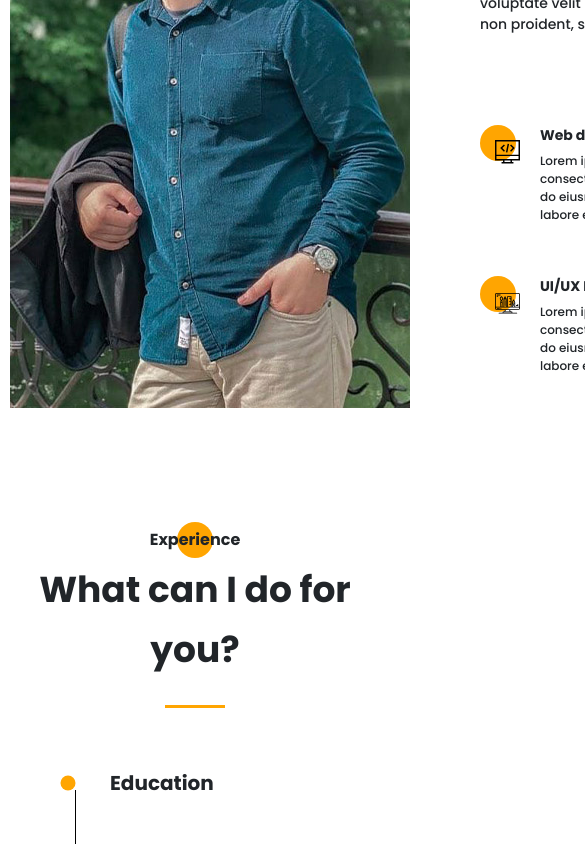
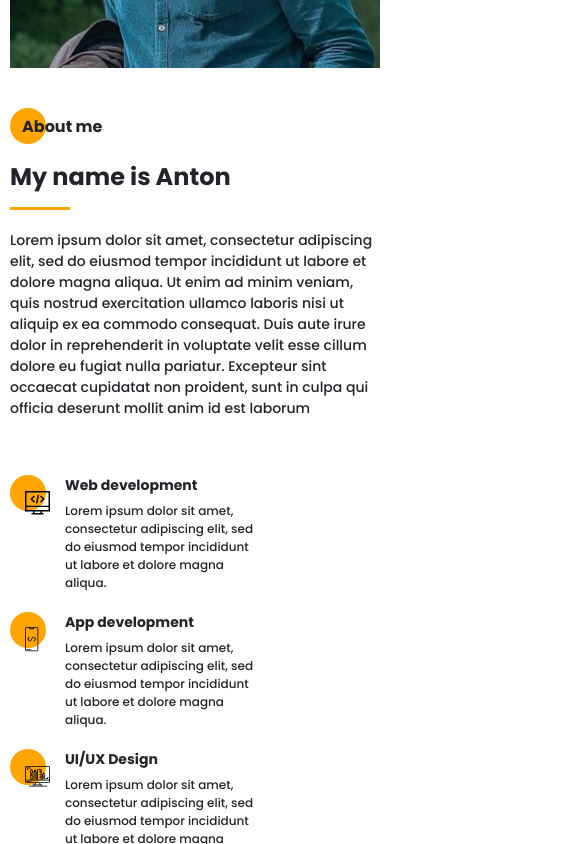
Before and after one commit to AntonUdovenko/Portfolio, a website: page src/index.html in a window 390 px wide. Shown: the part 1156-2000 px from the top of the page, 585 px wide, since content can reach past the window. Drawn offline with nearby package versions, Linux system fonts and the light colour scheme; files that its build step writes are made by us from their sources; files whose address does not match are found by name.

Commit message:
Mobile adapt skills + about blocks

```diff
--- a/src/index.html
+++ b/src/index.html
@@ -129,7 +129,7 @@
         </div>
     </section>
 
-<section class="about">
+    <section class="about">
         <div class="container">
             <div class="about__wrapper">
                 <div class="about__photo">
@@ -174,7 +174,7 @@
         </div>
     </section>
 
-    <section class="resume">
+<section class="resume">
         <div class="container">
             <h2 class="title title_fz16 title__section-title">Experience</h2>
             <div class="title title_fz36 title__section-subtitle">What can I do for you?</div>
@@ -251,7 +251,7 @@
         </div>
     </section>
 
-    <section class="skills">
+<section class="skills">
         <div class="container">
             <h2 class="title title_fz16 title__section-title">Skills</h2>
             <div class="title title_fz36 title__section-subtitle">What I use in my work</div>
@@ -341,7 +341,7 @@
         </div>
     </section>
 
-    <section class="portfolio">
+<!--     <section class="portfolio">
         <div class="container">
             <h2 class="title title_fz16 title__section-title">Portfolio</h2>
             <div class="title title_fz36 title__section-subtitle">My works</div>
@@ -374,9 +374,9 @@
                 </a>
             </div>
         </div>
-    </section>
+    </section> -->
 
-    <section class="price">
+<!--     <section class="price">
         <div class="container">
             <h2 class="title title_fz16 title__section-title">Price list</h2>
             <div class="divider"></div>
@@ -425,9 +425,9 @@
                 </div>
             </div>
         </div>
-    </section>
+    </section> -->
 
-    <section class="contacts">
+<!--     <section class="contacts">
         <div class="container">
             <div class="contacts__wrapper">
                 <div class="contacts__photo">
--- a/src/sass/blocks/_media.scss
+++ b/src/sass/blocks/_media.scss
@@ -3,16 +3,85 @@
         display: none;
     }
 }
-
 @media (max-width: 1200px) {
     .container {
         max-width: 960px;
+    }
+    .about {
+        &__wrapper {
+            grid-template-columns: 400px 520px;
+            column-gap: 40px;
+        }
+        &__skills {
+            column-gap: 20px;
+            grid-template: repeat(2,minmax(115px,auto))/repeat(2,250px);
+            &-item {
+                grid-template-columns: 40px 195px;
+                column-gap: 15px;
+            }
+        }
+    }
+    .resume {
+        padding-top: 80px;
+        &__wrapper {
+            padding: 30px 35px 0 35px;
+            grid-template-columns: repeat(2,375px);
+        }
+    }
+    .skills {
+        padding-top: 80px;
+        &__items {
+            grid-template: repeat(3,minmax(270px,auto))/repeat(3,300px);
+            grid-auto-rows: minmax(270px,auto);
+            justify-content: center;
+        }
+        &__ratings {
+            margin-top: 80px;
+            justify-content: space-between;
+            grid-template: repeat(3,minmax(70px,auto))/repeat(2,350px);
+            grid-auto-rows: minmax(70px,auto);
+        }
     }
 }
 
 @media (max-width: 992px) {
     .container {
         max-width: 720px;
+    }
+    .title {
+        &_fz36 {
+            font-size: 30px;
+        }
+    }
+    .about {
+        &__wrapper {
+            grid-template-columns: 300px 380px;
+        }
+        &__skills {
+            grid-template-columns: 360px;
+            grid-auto-rows: minmax(115px/auto);
+            &-item {
+                grid-template-columns: 40px 320px;
+                column-gap: 20px;
+            }
+        }
+    }
+    .resume {
+        &__wrapper {
+            grid-template-columns: 1fr;
+            row-gap: 40px;
+        }
+    }
+    .skills {
+        &__items {
+            grid-template: repeat(3,minmax(270px,auto))/repeat(2,0.5fr);
+        }
+        &__ratings {
+            grid-template: repeat(3,minmax(70px,auto))/1fr;
+            &-line {
+                width: 100%;
+            }
+        }
     }
 }
 
@@ -32,6 +101,25 @@
             width: 300px;
         }
     }
+    .about {
+        padding-top: 40px;
+        &__wrapper {
+            grid-template: 400px auto auto/ 1fr;
+        }
+        &__photo {
+            grid-row: unset;
+            img {
+                object-position: 50% 0%;
+            }
+        }
+        &__skills {
+            grid-template-columns: repeat(2, 260px);
+            &-item {
+                grid-template-columns: 40px 195px;
+                column-gap: 15px;
+            }
+        }
+    }
 }
 
 
@@ -43,6 +131,9 @@
     .title {
         &_fz48 {
             font-size: 26px;
+        }
+        &_fz36 {
+            font-size: 24px;
         }
     }
     .promo {
@@ -60,4 +151,30 @@
             padding-left: 20px;
         }
     }
+    .about {
+        &__wrapper {
+            grid-template: 340px auto auto / 1fr;
+        }
+        &__skills {
+            grid-template-columns: 1fr;
+        }
+    }
+    .resume {
+        padding-top: 40px;
+        &__wrapper {
+            padding: 40px 8px 0 8px;
+        }
+    }
+    .skills {
+        &__items {
+            grid-template: repeat(3,minmax(270px,auto))/270px;
+            row-gap: 20px;
+        }
+        &__ratings {
+            margin-top: 40px;
+        }
+    }
+    .divider {
+        margin: 0px auto 0 auto;
+    }
 }
```
Also changed, not shown: dist/css/style.min.css, dist/index.html.
